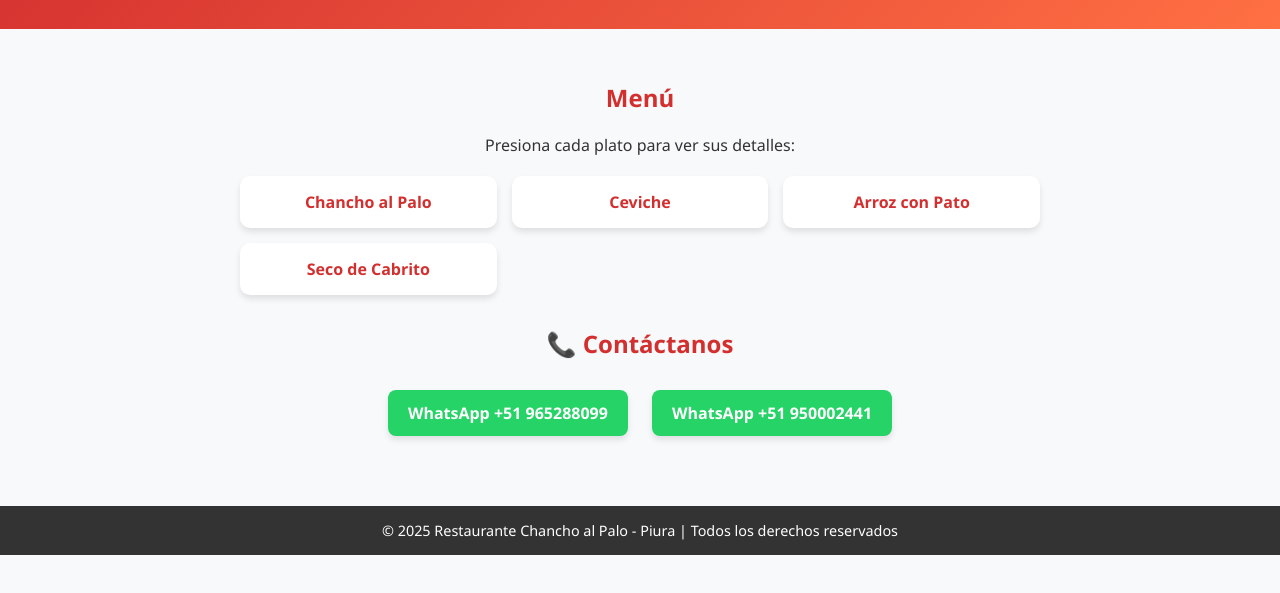
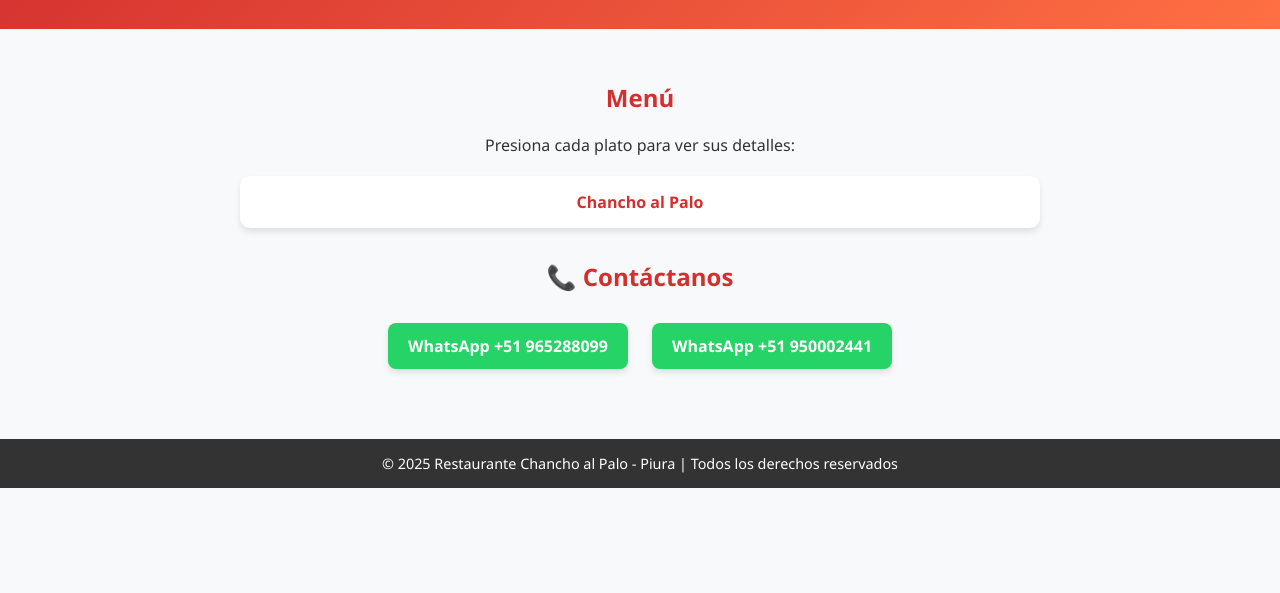
Before and after one commit to PieroanLazz/pagina-web-chancho-al-palo, a plain HTML site: page index.html in a window 1280 px wide. Shown: the part 113-706 px from the top of the page. Drawn offline with Linux system fonts and the light colour scheme.

Commit message:
index.html

```diff
--- a/index.html
+++ b/index.html
@@ -111,9 +111,6 @@
     <p>Presiona cada plato para ver sus detalles:</p>
     <div class="menu">
       <a href="https://www.canva.com/design/DAGtwJfO33g/GbtkDA6O2vQmdFTshNd9NQ/view?utm_content=DAGtwJfO33g&utm_campaign=designshare&utm_medium=link2&utm_source=uniquelinks&utlId=h1b60966d78">Chancho al Palo</a>
-      <a href="#">Ceviche</a>
-      <a href="#">Arroz con Pato</a>
-      <a href="#">Seco de Cabrito</a>
     </div>
 
     <div class="contacto">
```
